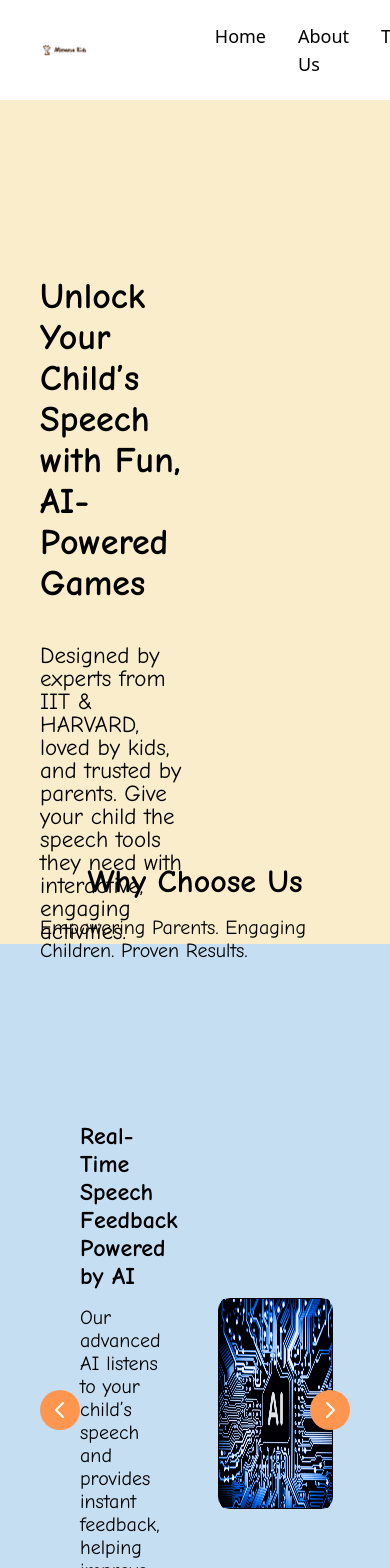
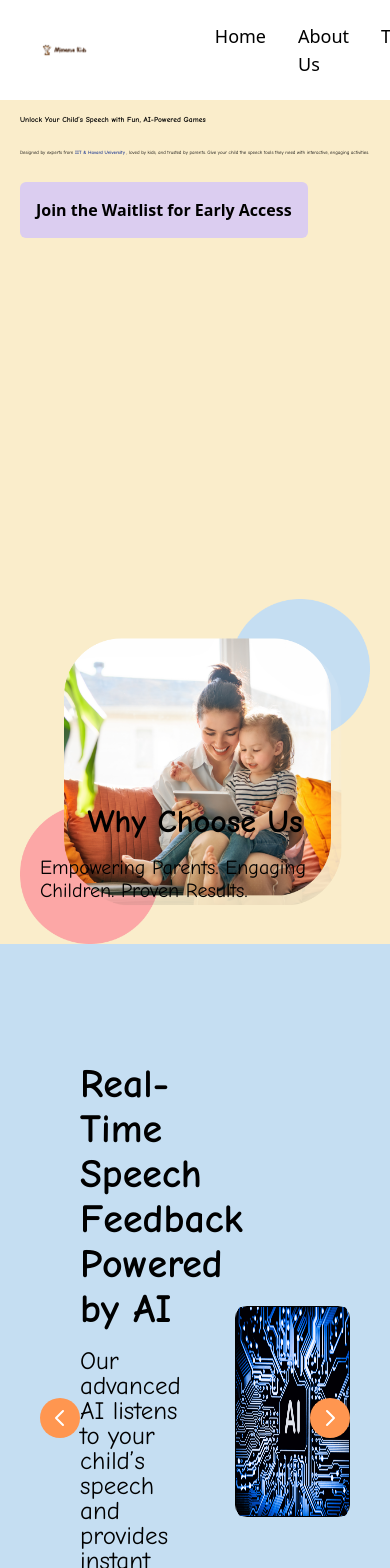
Before and after one commit to MimansaDeveloper/Mimansa-Play, a React (Vite) app in the folder frontend/: page / in a window 390 px wide. Shown: the top 1568 px of the page. Built offline with nearby package versions, Linux system fonts and the light colour scheme.

Commit message:
updated minor changes

```diff
--- a/frontend/src/pages/HeroSection.jsx
+++ b/frontend/src/pages/HeroSection.jsx
@@ -2,22 +2,22 @@ import React from 'react';
 
 const HeroSection = () => {
   return (
-    <div className="flex items-center justify-between bg-[#FAEDCB] w-full h-screen px-10">
+    <div className="flex flex-col lg:flex-row items-center justify-between bg-[#FAEDCB] w-full h-screen px-5 lg:px-10">
       {/* Left Section */}
-      <div className="flex flex-col w-[50%] h-full">
-        <h1 className="font-comic-neue font-bold text-[36px] leading-[41px] text-black  mt-44">
+      <div className="flex flex-col w-full lg:w-[50%] h-full ml-0 lg:ml-20">
+        <h1 className="font-comic-neue font-bold text-[1.94vw] lg:text-[2.50vw] leading-[2.22vw] lg:leading-[3.00vw] text-black mt-[1.85vh] lg:mt-44">
           Unlock Your Child’s Speech with Fun, AI-Powered Games
         </h1>
-        <p className="font-comic-neue font-normal text-[23px] leading-[23px] text-black  mt-10">
-          Designed by experts from IIT & HARVARD, loved by kids, and trusted by parents. Give your child the speech tools they need with interactive, engaging activities.
+        <p className="font-comic-neue font-normal text-[1.25vw] lg:text-[1.60vw] leading-[2.5vw] lg:leading-[2.00vw] text-black mt-6 lg:mt-10">
+          Designed by experts from <span className='text-[rgba(38,65,149,1)] font-bold '>IIT & Havard University</span> , loved by kids, and trusted by parents. Give your child the speech tools they need with interactive, engaging activities.
         </p>
-        <button className="bg-[#DBCDF0] w-fit p-6 mt-10 text-black font-semibold rounded-md hover:bg-[#f4c300] transition duration-300">
+        <button className="bg-[#DBCDF0] w-fit p-4 lg:p-6 mt-6 lg:mt-10 text-black font-semibold rounded-md hover:bg-[#f4c300] transition duration-300">
           Join the Waitlist for Early Access
         </button>
       </div>
       {/* Right Section (Image) */}
-      <div className="flex justify-center items-center w-[50%]">
-        <img src="/herosection.png" alt="Hero Section" className='w-full h-full p-20' />
+      <div className="flex justify-center items-center w-full lg:w-[50%] mt-10 lg:mt-0">
+        <img src="/herosection.png" alt="Hero Section" className='w-full h-auto max-w-md lg:max-w-full p-0 lg:p-20' />
       </div>
     </div>
   );
--- a/frontend/src/pages/ScienceSection.jsx
+++ b/frontend/src/pages/ScienceSection.jsx
@@ -4,11 +4,11 @@ const ScienceSection = () => {
   return (
     <div className="bg-[rgba(250,237,203,1)] h-screen flex flex-col justify-center items-center px-4 md:px-8">
       {/* Header Section */}
-      <div className="text-center mb-28">
-        <h2 className="text-2xl font-bold font-comic text-black">
+      <div className="text-center mb-28 mt-6">
+        <h2 className="font-comic-neue text-[32px] font-bold font-comic text-black">
           The Science Behind Us
         </h2>
-        <p className="text-lg font-comic text-black mt-2">
+        <p className="font-comic-neue text-[20px] font-comic text-black mt-2">
           Developed with Experts, Backed by Research
         </p>
       </div>
--- a/frontend/src/pages/SliderSection.jsx
+++ b/frontend/src/pages/SliderSection.jsx
@@ -37,7 +37,7 @@ const SliderSection = () => {
   return (
     <div className="bg-[#C5DEF2] w-full h-screen flex flex-col items-center justify-center relative px-10">
       {/* Header Section */}
-      <h1 className="font-comic-neue font-bold text-[32px] leading-[37px] text-black mb-4">
+      <h1 className="font-comic-neue font-bold text-[32px] leading-[37px] text-black mb-4 mt-4">
         Why Choose Us
       </h1>
       <p className="font-comic-neue font-normal text-[20px] leading-[23px] text-black mb-40">
@@ -66,10 +66,10 @@ const SliderSection = () => {
         <div className="flex justify-between items-center w-full max-w-5xl px-10 space-x-10">
           {/* Text Section */}
           <div className="flex flex-col justify-center w-[50%]">
-            <h2 className="font-comic-neue font-bold text-[24px] leading-[28px] text-black mb-4">
+            <h2 className="font-comic-neue text-[rgba(106,127,191,1)] font-bold text-[40px] leading-[45px] text-black mb-4">
               {slides[currentSlide].title}
             </h2>
-            <p className="font-comic-neue font-normal text-[20px] leading-[23px] text-black">
+            <p className="font-comic-neue font-normal text-[25px] leading-[25px] text-black">
               {slides[currentSlide].description}
             </p>
           </div>
--- a/frontend/src/pages/TestimonialSection.jsx
+++ b/frontend/src/pages/TestimonialSection.jsx
@@ -10,9 +10,9 @@ const TestimonialSection = () => {
       </div>
 
       {/* Testimonial Cards */}
-      <div className="flex flex-col md:flex-row justify-center items-center gap-8">
+      <div className="flex flex-col md:flex-row justify-center items-center gap-10">
         {/* Testimonial 1 */}
-        <div className="bg-white border-2 border-black rounded-[16px] w-[340px] flex flex-col items-center p-6 relative">
+        <div className="bg-white border-4 border-black rounded-[16px] w-[350px] flex flex-col items-center  relative">
           {/* Profile Image */}
           <div className="absolute top-[-64px] left-1/2 transform -translate-x-1/2 w-[128px] h-[128px] rounded-full overflow-hidden">
             <img
@@ -22,19 +22,19 @@ const TestimonialSection = () => {
             />
           </div>
           {/* Quote */}
-          <p className="font-comic-neue text-[22px] text-center text-[#454545] mt-[80px] mb-6 leading-[30px]">
+          <p className="font-comic-neue text-[22px] text-center text-[#454545] mt-[80px] mb-6 p-6 leading-[30px]">
             "My daughter loved the games, and we saw noticeable improvement in just a few weeks!"
           </p>
           {/* Bottom Section */}
           <div className="w-full bg-[#E1FFD3] rounded-b-[16px] flex justify-center items-center py-4">
-            <p className="font-comic-neue text-[22px] font-bold text-black text-center">
+            <p className="font-comic-neue text-[22px] font-bold text-black text-center p-4">
               Aditi <br /> Parent of a 3-year-old
             </p>
           </div>
         </div>
 
         {/* Testimonial 2 - Raj (Positioned Higher) */}
-        <div className="bg-white border-2 border-black rounded-[16px] w-[340px] flex flex-col items-center  relative md:mt-[-40px]"> {/* Adjusted margin to raise Raj's card */}
+        <div className="bg-white border-4  border-black rounded-[16px] w-[350px] flex flex-col items-center  relative md:mt-[-100px]"> {/* Adjusted margin to raise Raj's card */}
           {/* Profile Image */}
           <div className="absolute top-[-64px] left-1/2 transform -translate-x-1/2 w-[128px] h-[128px] rounded-full overflow-hidden">
             <img
@@ -56,7 +56,7 @@ const TestimonialSection = () => {
         </div>
 
         {/* Testimonial 3 */}
-        <div className="bg-white border-2 border-black rounded-[16px] w-[340px] flex flex-col items-center  relative">
+        <div className="bg-white border-4 border-black rounded-[16px] w-[350px] flex flex-col items-center  relative">
           {/* Profile Image */}
           <div className="absolute top-[-64px] left-1/2 transform -translate-x-1/2 w-[128px] h-[128px] rounded-full overflow-hidden ">
             <img
```
